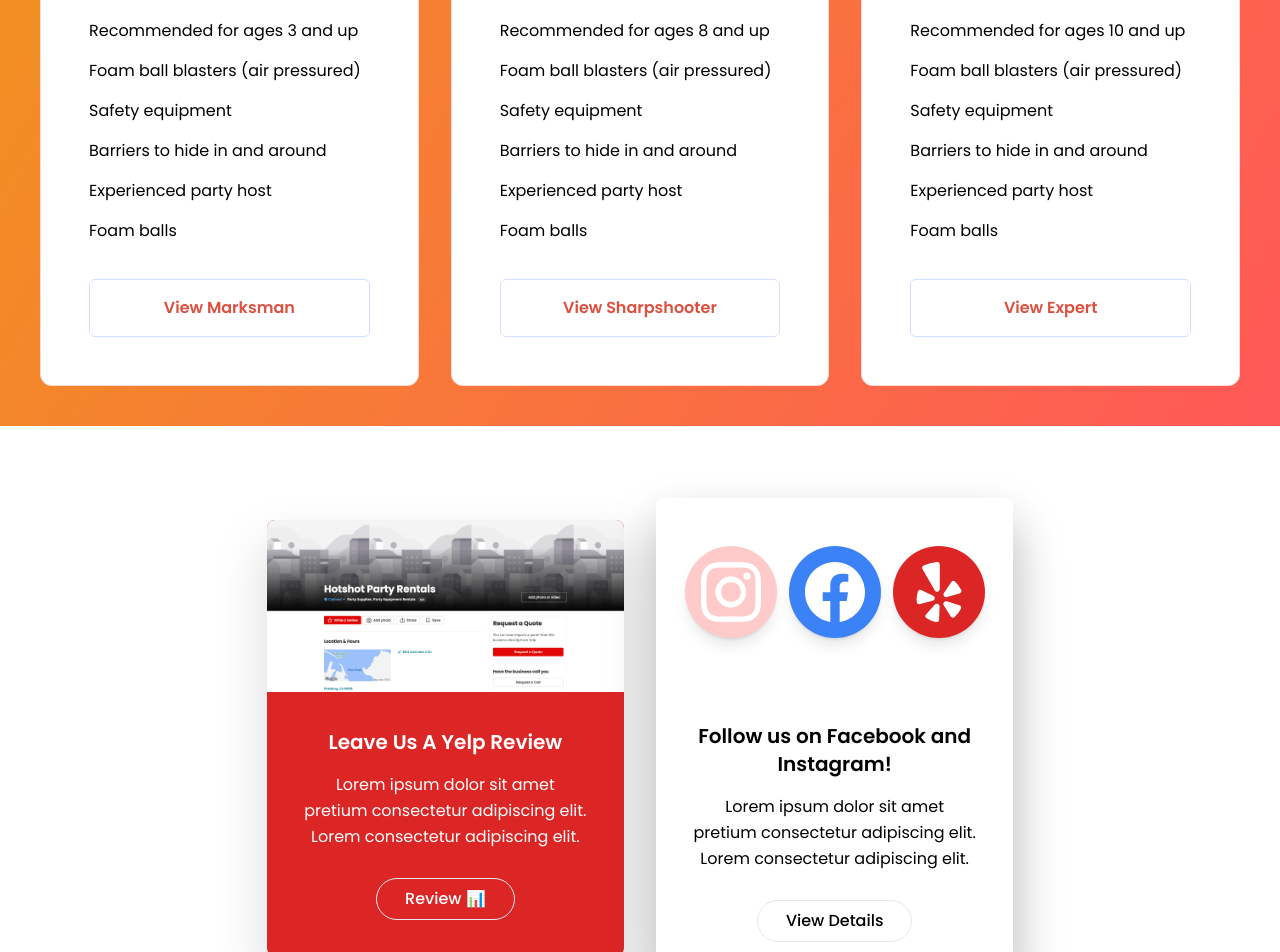
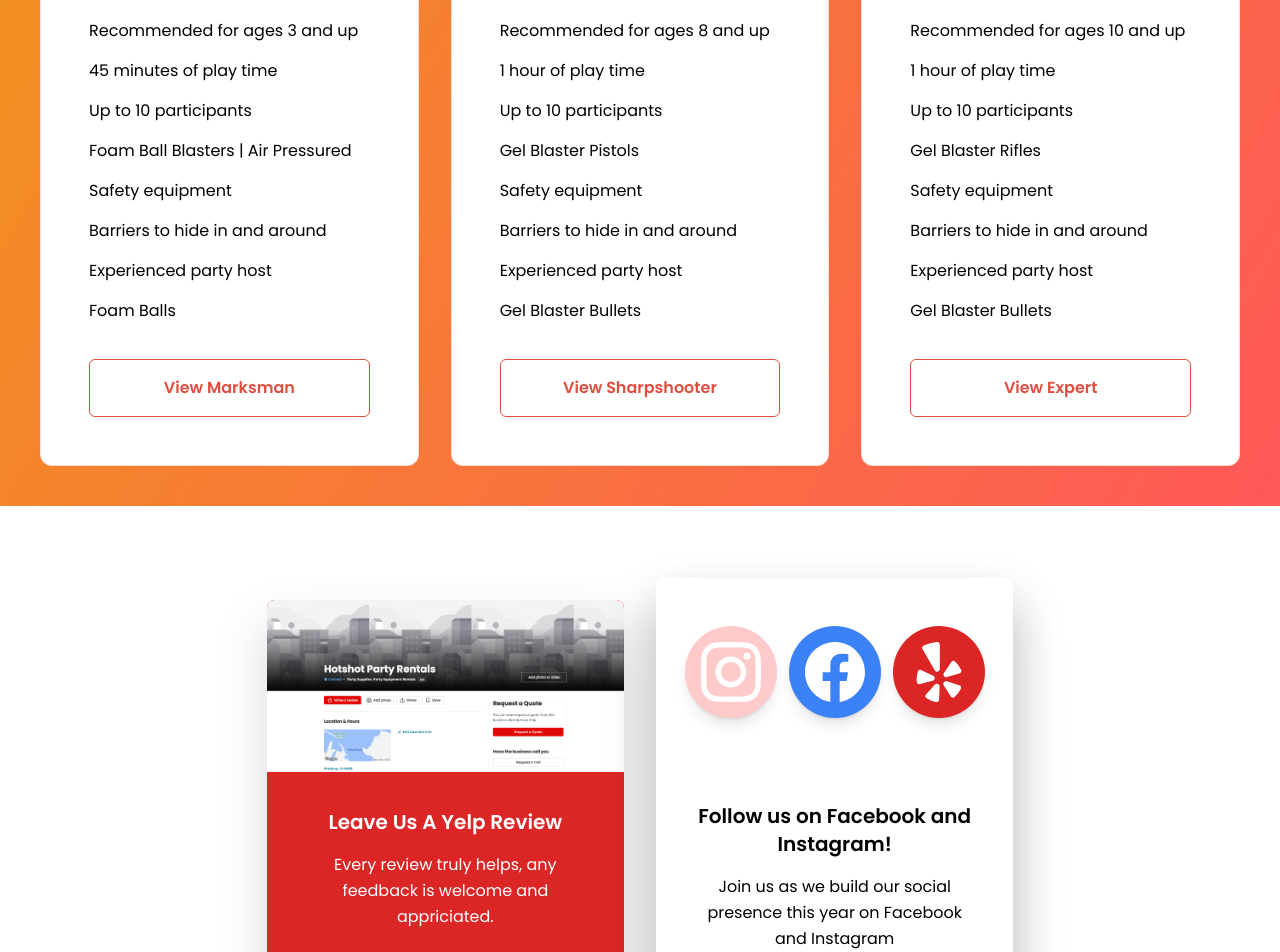
Before and after one commit to 3salaz/hotshotpartyrentals, a React app: page / in a window 1280 px wide. Shown: the part 1560-2512 px from the top of the page. Built offline with nearby package versions, Linux system fonts and the light colour scheme.

Commit message:
changed link to scrolll to top of the page.

```diff
--- a/src/components/Footer.js
+++ b/src/components/Footer.js
@@ -101,6 +101,9 @@ const Footer = () => {
                         <button className="px-4 py-2 bg-orange-500 hover:bg-orange-500 rounded text-white">
                         <Link
                     to="/packages"
+                    onClick={() => {
+                        window.scroll(0, 0);
+                      }}
                     className="bg-orange-500 inline-flex items-center justify-center rounded-lg py-4 px-6 text-center text-base font-normal text-white hover:bg-opacity-90 sm:px-10 lg:px-8 xl:px-10"
                   >Packages</Link>
                         </button>
--- a/src/components/HeaderHero.js
+++ b/src/components/HeaderHero.js
@@ -101,6 +101,9 @@ function HeaderHero() {
                 <li>
                   <Link
                     to={header.links.buttonLink.link}
+                    onClick={() => {
+                      window.scroll(0, 0);
+                    }}
                     className="bg-orange-500 inline-flex items-center justify-center rounded-lg py-4 px-6 text-center text-base font-normal text-white hover:bg-opacity-90 sm:px-10 lg:px-8 xl:px-10"
                   >{header.links.buttonLink.text}</Link>
                 </li>
--- a/src/components/Navbar.js
+++ b/src/components/Navbar.js
@@ -1,62 +1,96 @@
-import React from 'react';
-import { Link } from 'react-router-dom';
-import { HiMenu } from 'react-icons/hi';
+import React from "react";
+import { Link } from "react-router-dom";
+import { HiMenu } from "react-icons/hi";
 
 const Navbar = () => {
-    const menuToggle = () => {
-    }
+  const menuToggle = () => {};
   return (
-        <nav className=' drop-shadow-md w-full'>
-            <div className='hidden bg-orange-500 px-10 justify-between md:flex rounded-lg py-2'>
-                <a href="/" className='flex flex-row justify-center items-center'>
+    <nav className=" drop-shadow-md w-full">
+      <div className="hidden bg-orange-500 px-10 justify-between md:flex rounded-lg py-2">
+        <a href="/" className="flex flex-row justify-center items-center">
           <img
             src="https://firebasestorage.googleapis.com/v0/b/hotshotpartyrentals-70927.appspot.com/o/website%2FGraphics%2FLogos%2Ficon.png?alt=media&token=65e2bf1f-2f21-4d28-a8a1-6ba765706ed2"
-                        alt='hot-shot-party-rentals-logo'
-                        className='w-20 rounded-lg'
+            alt="hot-shot-party-rentals-logo"
+            className="w-20 rounded-lg"
           />
-                    <div className='text-white text-xl font-bold'>
+          <div className="text-white text-xl font-bold">
             HotShot Party Rentals
           </div>
-
         </a>
 
         <ul className="flex justify-space-evenly items-center text-white font-bold gap-4 text-lg">
           <li className=" hover:border-b-white hover:border-b-2">
-                        <Link className='flex justify-center items-center' to="/">Home</Link>
+            <Link
+              className="flex justify-center items-center"
+              to="/"
+              onClick={() => {
+                window.scroll(0, 0);
+              }}
+            >
+              Home
+            </Link>
           </li>
           <li className=" hover:border-b-white hover:border-b-2">
-                        <Link className='flex justify-center items-center' to="/about">About</Link>
+            <Link
+              className="flex justify-center items-center"
+              to="/about"
+              onClick={() => {
+                window.scroll(0, 0);
+              }}
+            >
+              About
+            </Link>
           </li>
           <li className=" hover:border-b-white hover:border-b-2">
-                        <Link className='flex justify-center items-center' to="/faq">FAQ</Link>
+            <Link
+              className="flex justify-center items-center"
+              to="/faq"
+              onClick={() => {
+                window.scroll(0, 0);
+              }}
+            >
+              FAQ
+            </Link>
           </li>
           <li className=" hover:border-b-white hover:border-b-2">
-                        <Link to="/packages">Packages</Link>
+            <Link
+              to="/packages"
+              onClick={() => {
+                window.scroll(0, 0);
+              }}
+            >
+              Packages
+            </Link>
           </li>
           <li className="">
-                        <a className="rounded-lg bg-white text-orange-400 p-3 drop-shadow-lg" href="https://hotshotpartyrentals.myshopify.com/" target="_blank">Shop</a>
+            <a
+              className="rounded-lg bg-white text-orange-400 p-3 drop-shadow-lg"
+              href="https://hotshotpartyrentals.myshopify.com/"
+              target="_blank"
+            >
+              Shop
+            </a>
           </li>
         </ul>
-
       </div>
 
-            <div className='md:hidden bg-orange-500 px-2 justify-between items-center flex rounded-sm'>
-                <a href="/" className='flex flex-row justify-center items-center'>
+      <div className="md:hidden bg-orange-500 px-2 justify-between items-center flex rounded-sm">
+        <a href="/" className="flex flex-row justify-center items-center">
           <img
             src="https://firebasestorage.googleapis.com/v0/b/hotshotpartyrentals-70927.appspot.com/o/website%2FGraphics%2FLogos%2Ficon.png?alt=media&token=65e2bf1f-2f21-4d28-a8a1-6ba765706ed2"
-                        alt='hot-shot-party-rentals-logo'
-                        className='w-16 rounded-lg p-1'
+            alt="hot-shot-party-rentals-logo"
+            className="w-16 rounded-lg p-1"
           />
-                    <div className='text-white text-xl font-bold'>
+          <div className="text-white text-xl font-bold">
             Hot Shot Party Rentals
           </div>
         </a>
-                <div className='bg-white p-2 flex justify-center items-center rounded-sm'>
-                    <HiMenu onClick={menuToggle()} className='text-2xl text-orange-500'/>
+        <div className="bg-white p-2 flex justify-center items-center rounded-sm">
+          <HiMenu onClick={menuToggle()} className="text-2xl text-orange-500" />
         </div>
       </div>
     </nav>
-    )
-}
+  );
+};
 
 export default Navbar;
--- a/src/components/PackagePricing.js
+++ b/src/components/PackagePricing.js
@@ -90,7 +90,7 @@ function PackagePricing() {
                     ))}
                   </ul>
                   <button
-                    className="text-mainRed hover:bg-mainRed hover:border-mainRed block w-full rounded-md border border-[#D4DEFF] bg-transparent p-4 text-center text-base font-semibold transition hover:text-white"
+                    className="text-mainRed border-mainRed hover:bg-mainRed block w-full rounded-md border bg-transparent p-4 text-center text-base font-semibold transition hover:text-white"
                     onClick={openModal}
                   >
                     View {p.name}
--- a/src/components/Social.js
+++ b/src/components/Social.js
@@ -23,8 +23,7 @@ function Social() {
                   </a>
                 </h3>
                 <p className="text-body-color mb-7 text-base leading-relaxed">
-                  Lorem ipsum dolor sit amet pretium consectetur adipiscing
-                  elit. Lorem consectetur adipiscing elit.
+                  Every review  truly helps, any feedback is welcome and appriciated.
                 </p>
                 <a
                   href="https://www.yelp.com/writeareview/biz/3NG4Bs3L-fa75JOaFrllsA?return_url=%2Fbiz%2F3NG4Bs3L-fa75JOaFrllsA&review_origin=biz-details-war-button"
@@ -70,14 +69,13 @@ function Social() {
                   </a>
                 </h3>
                 <p className="text-body-color mb-7 text-base leading-relaxed">
-                  Lorem ipsum dolor sit amet pretium consectetur adipiscing
-                  elit. Lorem consectetur adipiscing elit.
+                  Join us as we build our social presence this year on Facebook and Instagram
                 </p>
                 <a
                   href=""
                   className="text-body-color hover:border-primary hover:bg-primary inline-block rounded-full border border-[#E5E7EB] py-2 px-7 text-base font-medium transition hover:text-white"
                 >
-                  View Details
+                  Follow
                 </a>
               </div>
             </div>
--- a/src/data/initial.js
+++ b/src/data/initial.js
@@ -19,7 +19,7 @@ export let siteConfig = {
                     },
                     simpleLink: {
                         text: "Download Waiver",
-                        link: "https://firebasestorage.googleapis.com/v0/b/hotshotpartyrentals-70927.appspot.com/o/docs%2FWaiver%20and%20Release%20of%20Liability.docx?alt=media&token=a0de4340-4e7b-4eb4-ac61-0e8bc7ffa359"
+                        link: "https://form.jotform.com/230154922433045"
                     }
                 },
                 clientHighlight: [
@@ -72,11 +72,13 @@ export let siteConfig = {
                         price: "$375",
                         options: [
                             "Recommended for ages 3 and up",
-                            "Foam ball blasters (air pressured)",
+                            "45 minutes of play time",
+                            "Up to 10 participants",
+                            "Foam Ball Blasters | Air Pressured",
                             "Safety equipment",
                             "Barriers to hide in and around",
                             "Experienced party host",
-                            "Foam balls"
+                            "Foam Balls"
                         ]
                     },
                     {
@@ -85,11 +87,13 @@ export let siteConfig = {
                         price: "$400",
                         options: [
                             "Recommended for ages 8 and up",
-                            "Foam ball blasters (air pressured)",
+                            "1 hour of play time",
+                            "Up to 10 participants",
+                            "Gel Blaster Pistols",
                             "Safety equipment",
                             "Barriers to hide in and around",
                             "Experienced party host",
-                            "Foam balls"
+                            "Gel Blaster Bullets"
                         ]
                     },
                     {
@@ -98,11 +102,13 @@ export let siteConfig = {
                         price: "$425",
                         options: [
                             "Recommended for ages 10 and up",
-                            "Foam ball blasters (air pressured)",
+                            "1 hour of play time",
+                            "Up to 10 participants",
+                            "Gel Blaster Rifles",
                             "Safety equipment",
                             "Barriers to hide in and around",
                             "Experienced party host",
-                            "Foam balls"
+                            "Gel Blaster Bullets"
                         ]
                     }
                 ]
```
Also changed, not shown: 5 other files (tests, documents, lock files or other folders). Lines whose indentation alone changed are shown as unchanged.
